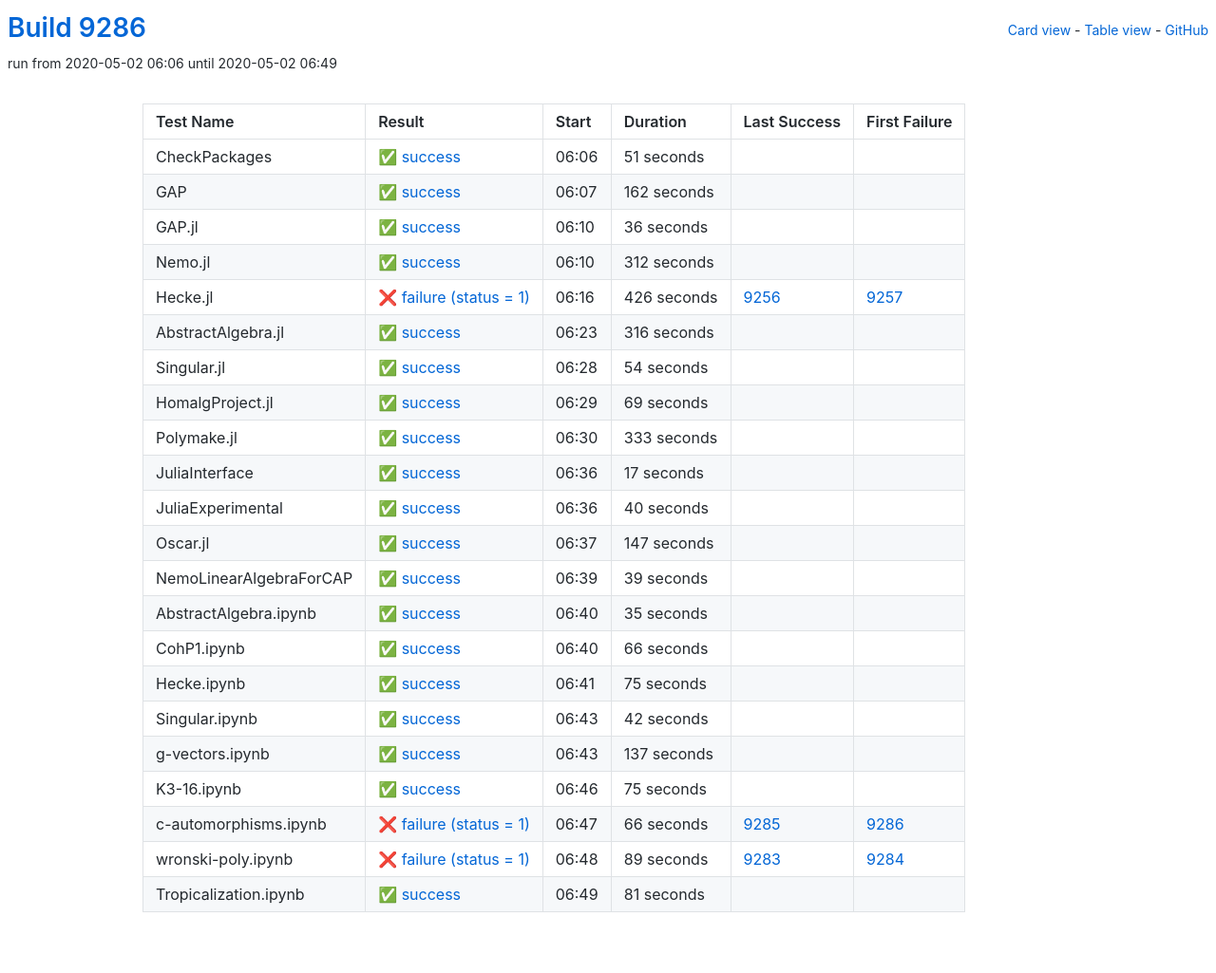
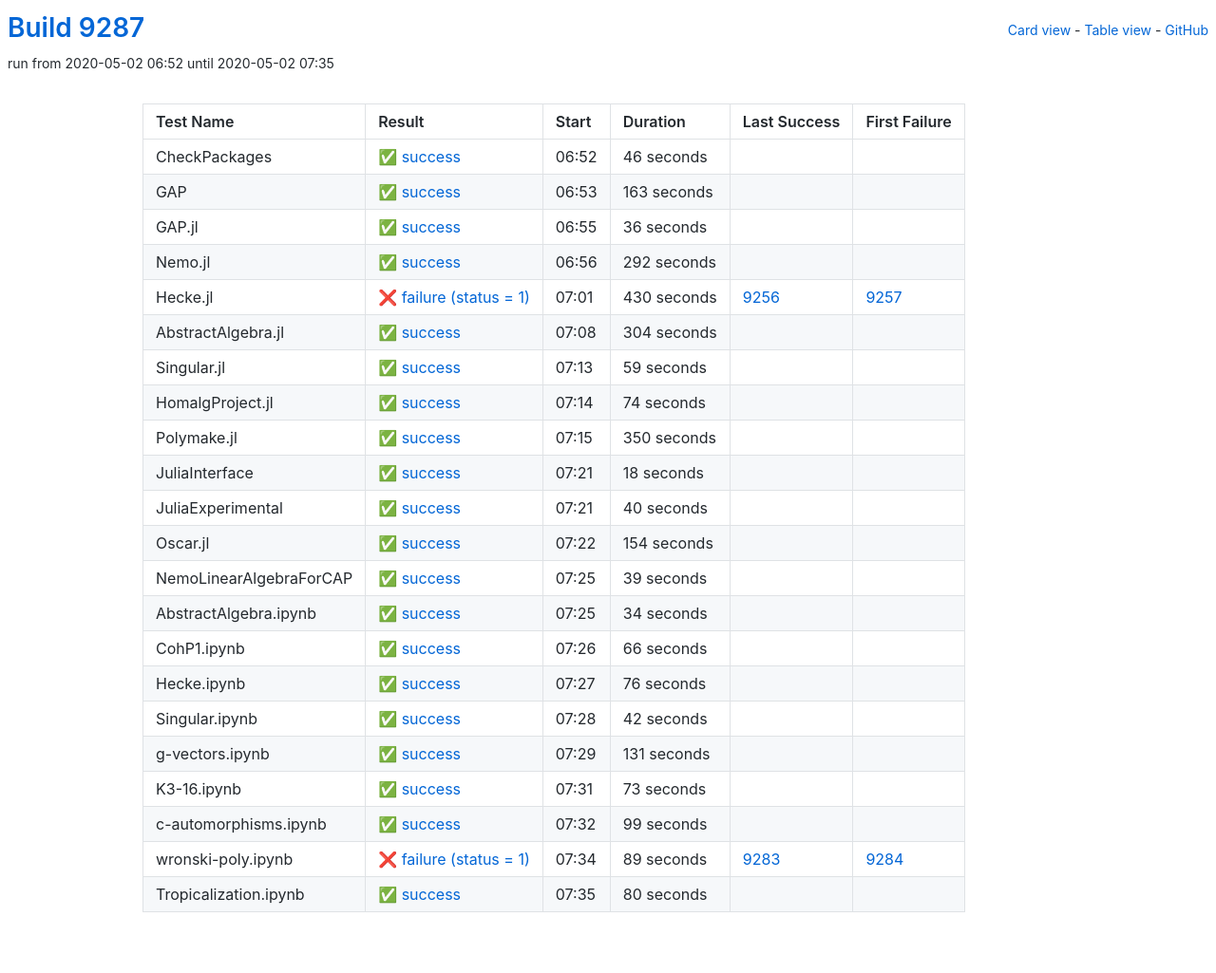
Before and after one commit to oscar-system/oscar-ci-status, a Jekyll site: the page built from table.html, in a window 1280 px wide. Shown: the whole page at 95% size. Built offline with Jekyll 4.4.1, drawn with Linux system fonts in a browser that asks for light colours.

Commit message:
Build 9287

```diff
--- a/_data/ci.yml
+++ b/_data/ci.yml
@@ -1,27 +1,27 @@
-build: 9286
-build_url: https://oscarci.mathematik.uni-kl.de/job/oscar/9286/
+build: 9287
+build_url: https://oscarci.mathematik.uni-kl.de/job/oscar/9287/
 job: oscar
 tests:
-- duration: 51
+- duration: 46
   exitcode: 0
   first_failure: false
   first_failure_url: null
   last_success: false
   last_success_url: null
-  log: https://oscarci.mathematik.uni-kl.de/job/oscar/9286/artifact/logs/build-9286/CheckPackages.log
+  log: https://oscarci.mathematik.uni-kl.de/job/oscar/9287/artifact/logs/build-9287/CheckPackages.log
   name: CheckPackages
-  start: 2020-05-02 06:06
+  start: 2020-05-02 06:52
   status: success
   success: true
-- duration: 162
+- duration: 163
   exitcode: 0
   first_failure: false
   first_failure_url: null
   last_success: false
   last_success_url: null
-  log: https://oscarci.mathematik.uni-kl.de/job/oscar/9286/artifact/logs/build-9286/GAP.log
+  log: https://oscarci.mathematik.uni-kl.de/job/oscar/9287/artifact/logs/build-9287/GAP.log
   name: GAP
-  start: 2020-05-02 06:07
+  start: 2020-05-02 06:53
   status: success
   success: true
 - duration: 36
@@ -30,86 +30,86 @@ tests:
   first_failure_url: null
   last_success: false
   last_success_url: null
-  log: https://oscarci.mathematik.uni-kl.de/job/oscar/9286/artifact/logs/build-9286/GAP.jl.log
+  log: https://oscarci.mathematik.uni-kl.de/job/oscar/9287/artifact/logs/build-9287/GAP.jl.log
   name: GAP.jl
-  start: 2020-05-02 06:10
+  start: 2020-05-02 06:55
   status: success
   success: true
-- duration: 312
+- duration: 292
   exitcode: 0
   first_failure: false
   first_failure_url: null
   last_success: false
   last_success_url: null
-  log: https://oscarci.mathematik.uni-kl.de/job/oscar/9286/artifact/logs/build-9286/Nemo.jl.log
+  log: https://oscarci.mathematik.uni-kl.de/job/oscar/9287/artifact/logs/build-9287/Nemo.jl.log
   name: Nemo.jl
-  start: 2020-05-02 06:10
+  start: 2020-05-02 06:56
   status: success
   success: true
-- duration: 426
+- duration: 430
   exitcode: 1
   first_failure: 9257
   first_failure_url: https://oscarci.mathematik.uni-kl.de/job/oscar/9257/
   last_success: 9256
   last_success_url: https://oscarci.mathematik.uni-kl.de/job/oscar/9256/
-  log: https://oscarci.mathematik.uni-kl.de/job/oscar/9286/artifact/logs/build-9286/Hecke.jl.log
+  log: https://oscarci.mathematik.uni-kl.de/job/oscar/9287/artifact/logs/build-9287/Hecke.jl.log
   name: Hecke.jl
-  start: 2020-05-02 06:16
+  start: 2020-05-02 07:01
   status: failure
   success: false
-- duration: 316
+- duration: 304
   exitcode: 0
   first_failure: false
   first_failure_url: null
   last_success: false
   last_success_url: null
-  log: https://oscarci.mathematik.uni-kl.de/job/oscar/9286/artifact/logs/build-9286/AbstractAlgebra.jl.log
+  log: https://oscarci.mathematik.uni-kl.de/job/oscar/9287/artifact/logs/build-9287/AbstractAlgebra.jl.log
   name: AbstractAlgebra.jl
-  start: 2020-05-02 06:23
+  start: 2020-05-02 07:08
   status: success
   success: true
-- duration: 54
+- duration: 59
   exitcode: 0
   first_failure: false
   first_failure_url: null
   last_success: false
   last_success_url: null
-  log: https://oscarci.mathematik.uni-kl.de/job/oscar/9286/artifact/logs/build-9286/Singular.jl.log
+  log: https://oscarci.mathematik.uni-kl.de/job/oscar/9287/artifact/logs/build-9287/Singular.jl.log
   name: Singular.jl
-  start: 2020-05-02 06:28
+  start: 2020-05-02 07:13
   status: success
   success: true
-- duration: 69
+- duration: 74
   exitcode: 0
   first_failure: false
   first_failure_url: null
   last_success: false
   last_success_url: null
-  log: https://oscarci.mathematik.uni-kl.de/job/oscar/9286/artifact/logs/build-9286/HomalgProject.jl.log
+  log: https://oscarci.mathematik.uni-kl.de/job/oscar/9287/artifact/logs/build-9287/HomalgProject.jl.log
   name: HomalgProject.jl
-  start: 2020-05-02 06:29
+  start: 2020-05-02 07:14
   status: success
   success: true
-- duration: 333
+- duration: 350
   exitcode: 0
   first_failure: false
   first_failure_url: null
   last_success: false
   last_success_url: null
-  log: https://oscarci.mathematik.uni-kl.de/job/oscar/9286/artifact/logs/build-9286/Polymake.jl.log
+  log: https://oscarci.mathematik.uni-kl.de/job/oscar/9287/artifact/logs/build-9287/Polymake.jl.log
   name: Polymake.jl
-  start: 2020-05-02 06:30
+  start: 2020-05-02 07:15
   status: success
   success: true
-- duration: 17
+- duration: 18
   exitcode: 0
   first_failure: false
   first_failure_url: null
   last_success: false
   last_success_url: null
-  log: https://oscarci.mathematik.uni-kl.de/job/oscar/9286/artifact/logs/build-9286/JuliaInterface.log
+  log: https://oscarci.mathematik.uni-kl.de/job/oscar/9287/artifact/logs/build-9287/JuliaInterface.log
   name: JuliaInterface
-  start: 2020-05-02 06:36
+  start: 2020-05-02 07:21
   status: success
   success: true
 - duration: 40
@@ -118,20 +118,20 @@ tests:
   first_failure_url: null
   last_success: false
   last_success_url: null
-  log: https://oscarci.mathematik.uni-kl.de/job/oscar/9286/artifact/logs/build-9286/JuliaExperimental.log
+  log: https://oscarci.mathematik.uni-kl.de/job/oscar/9287/artifact/logs/build-9287/JuliaExperimental.log
   name: JuliaExperimental
-  start: 2020-05-02 06:36
+  start: 2020-05-02 07:21
   status: success
   success: true
-- duration: 147
+- duration: 154
   exitcode: 0
   first_failure: false
   first_failure_url: null
   last_success: false
   last_success_url: null
-  log: https://oscarci.mathematik.uni-kl.de/job/oscar/9286/artifact/logs/build-9286/Oscar.jl.log
+  log: https://oscarci.mathematik.uni-kl.de/job/oscar/9287/artifact/logs/build-9287/Oscar.jl.log
   name: Oscar.jl
-  start: 2020-05-02 06:37
+  start: 2020-05-02 07:22
   status: success
   success: true
 - duration: 39
@@ -140,20 +140,20 @@ tests:
   first_failure_url: null
   last_success: false
   last_success_url: null
-  log: https://oscarci.mathematik.uni-kl.de/job/oscar/9286/artifact/logs/build-9286/NemoLinearAlgebraForCAP.log
+  log: https://oscarci.mathematik.uni-kl.de/job/oscar/9287/artifact/logs/build-9287/NemoLinearAlgebraForCAP.log
   name: NemoLinearAlgebraForCAP
-  start: 2020-05-02 06:39
+  start: 2020-05-02 07:25
   status: success
   success: true
-- duration: 35
+- duration: 34
   exitcode: 0
   first_failure: false
   first_failure_url: null
   last_success: false
   last_success_url: null
-  log: https://oscarci.mathematik.uni-kl.de/job/oscar/9286/artifact/logs/build-9286/AbstractAlgebra.ipynb.log
+  log: https://oscarci.mathematik.uni-kl.de/job/oscar/9287/artifact/logs/build-9287/AbstractAlgebra.ipynb.log
   name: AbstractAlgebra.ipynb
-  start: 2020-05-02 06:40
+  start: 2020-05-02 07:25
   status: success
   success: true
 - duration: 66
@@ -162,20 +162,20 @@ tests:
   first_failure_url: null
   last_success: false
   last_success_url: null
-  log: https://oscarci.mathematik.uni-kl.de/job/oscar/9286/artifact/logs/build-9286/CohP1.ipynb.log
+  log: https://oscarci.mathematik.uni-kl.de/job/oscar/9287/artifact/logs/build-9287/CohP1.ipynb.log
   name: CohP1.ipynb
-  start: 2020-05-02 06:40
+  start: 2020-05-02 07:26
   status: success
   success: true
-- duration: 75
+- duration: 76
   exitcode: 0
   first_failure: false
   first_failure_url: null
   last_success: false
   last_success_url: null
-  log: https://oscarci.mathematik.uni-kl.de/job/oscar/9286/artifact/logs/build-9286/Hecke.ipynb.log
+  log: https://oscarci.mathematik.uni-kl.de/job/oscar/9287/artifact/logs/build-9287/Hecke.ipynb.log
   name: Hecke.ipynb
-  start: 2020-05-02 06:41
+  start: 2020-05-02 07:27
   status: success
   success: true
 - duration: 42
@@ -184,63 +184,63 @@ tests:
   first_failure_url: null
   last_success: false
   last_success_url: null
-  log: https://oscarci.mathematik.uni-kl.de/job/oscar/9286/artifact/logs/build-9286/Singular.ipynb.log
+  log: https://oscarci.mathematik.uni-kl.de/job/oscar/9287/artifact/logs/build-9287/Singular.ipynb.log
   name: Singular.ipynb
-  start: 2020-05-02 06:43
+  start: 2020-05-02 07:28
   status: success
   success: true
-- duration: 137
+- duration: 131
   exitcode: 0
   first_failure: false
   first_failure_url: null
   last_success: false
   last_success_url: null
-  log: https://oscarci.mathematik.uni-kl.de/job/oscar/9286/artifact/logs/build-9286/g-vectors.ipynb.log
+  log: https://oscarci.mathematik.uni-kl.de/job/oscar/9287/artifact/logs/build-9287/g-vectors.ipynb.log
   name: g-vectors.ipynb
-  start: 2020-05-02 06:43
+  start: 2020-05-02 07:29
   status: success
   success: true
-- duration: 75
+- duration: 73
   exitcode: 0
   first_failure: false
   first_failure_url: null
   last_success: false
   last_success_url: null
-  log: https://oscarci.mathematik.uni-kl.de/job/oscar/9286/artifact/logs/build-9286/K3-16.ipynb.log
+  log: https://oscarci.mathematik.uni-kl.de/job/oscar/9287/artifact/logs/build-9287/K3-16.ipynb.log
   name: K3-16.ipynb
-  start: 2020-05-02 06:46
+  start: 2020-05-02 07:31
   status: success
   success: true
-- duration: 66
-  exitcode: 1
-  first_failure: 9286
-  first_failure_url: https://oscarci.mathematik.uni-kl.de/job/oscar/9286/
-  last_success: 9285
-  last_success_url: https://oscarci.mathematik.uni-kl.de/job/oscar/9285/
-  log: https://oscarci.mathematik.uni-kl.de/job/oscar/9286/artifact/logs/build-9286/c-automorphisms.ipynb.log
+- duration: 99
+  exitcode: 0
+  first_failure: false
+  first_failure_url: null
+  last_success: false
+  last_success_url: null
+  log: https://oscarci.mathematik.uni-kl.de/job/oscar/9287/artifact/logs/build-9287/c-automorphisms.ipynb.log
   name: c-automorphisms.ipynb
-  start: 2020-05-02 06:47
-  status: failure
-  success: false
+  start: 2020-05-02 07:32
+  status: success
+  success: true
 - duration: 89
   exitcode: 1
   first_failure: 9284
   first_failure_url: https://oscarci.mathematik.uni-kl.de/job/oscar/9284/
   last_success: 9283
   last_success_url: https://oscarci.mathematik.uni-kl.de/job/oscar/9283/
-  log: https://oscarci.mathematik.uni-kl.de/job/oscar/9286/artifact/logs/build-9286/wronski-poly.ipynb.log
+  log: https://oscarci.mathematik.uni-kl.de/job/oscar/9287/artifact/logs/build-9287/wronski-poly.ipynb.log
   name: wronski-poly.ipynb
-  start: 2020-05-02 06:48
+  start: 2020-05-02 07:34
   status: failure
   success: false
-- duration: 81
+- duration: 80
   exitcode: 0
   first_failure: false
   first_failure_url: null
   last_success: false
   last_success_url: null
-  log: https://oscarci.mathematik.uni-kl.de/job/oscar/9286/artifact/logs/build-9286/Tropicalization.ipynb.log
+  log: https://oscarci.mathematik.uni-kl.de/job/oscar/9287/artifact/logs/build-9287/Tropicalization.ipynb.log
   name: Tropicalization.ipynb
-  start: 2020-05-02 06:49
+  start: 2020-05-02 07:35
   status: success
   success: true
```
Also changed, not shown: README.md.
